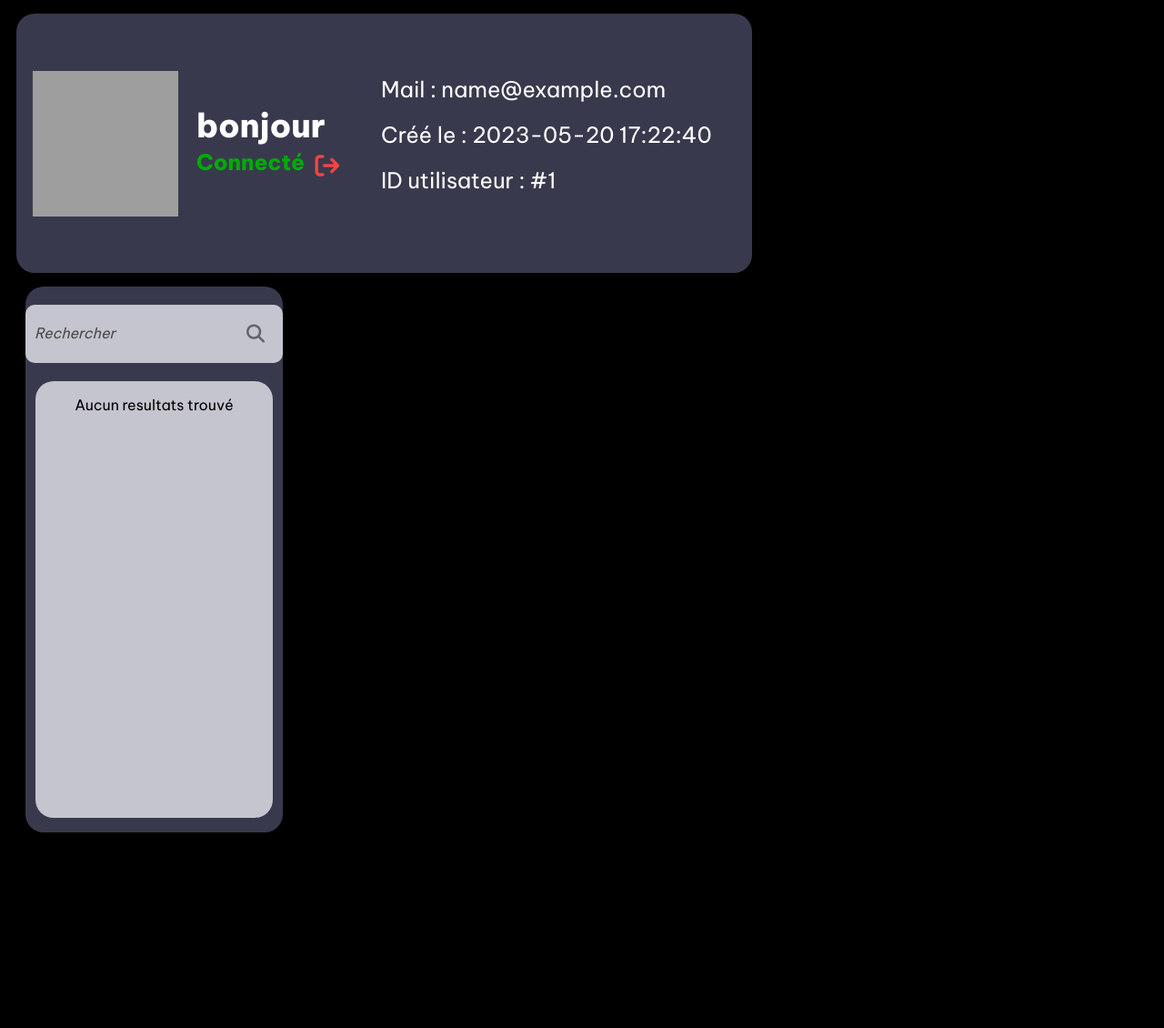
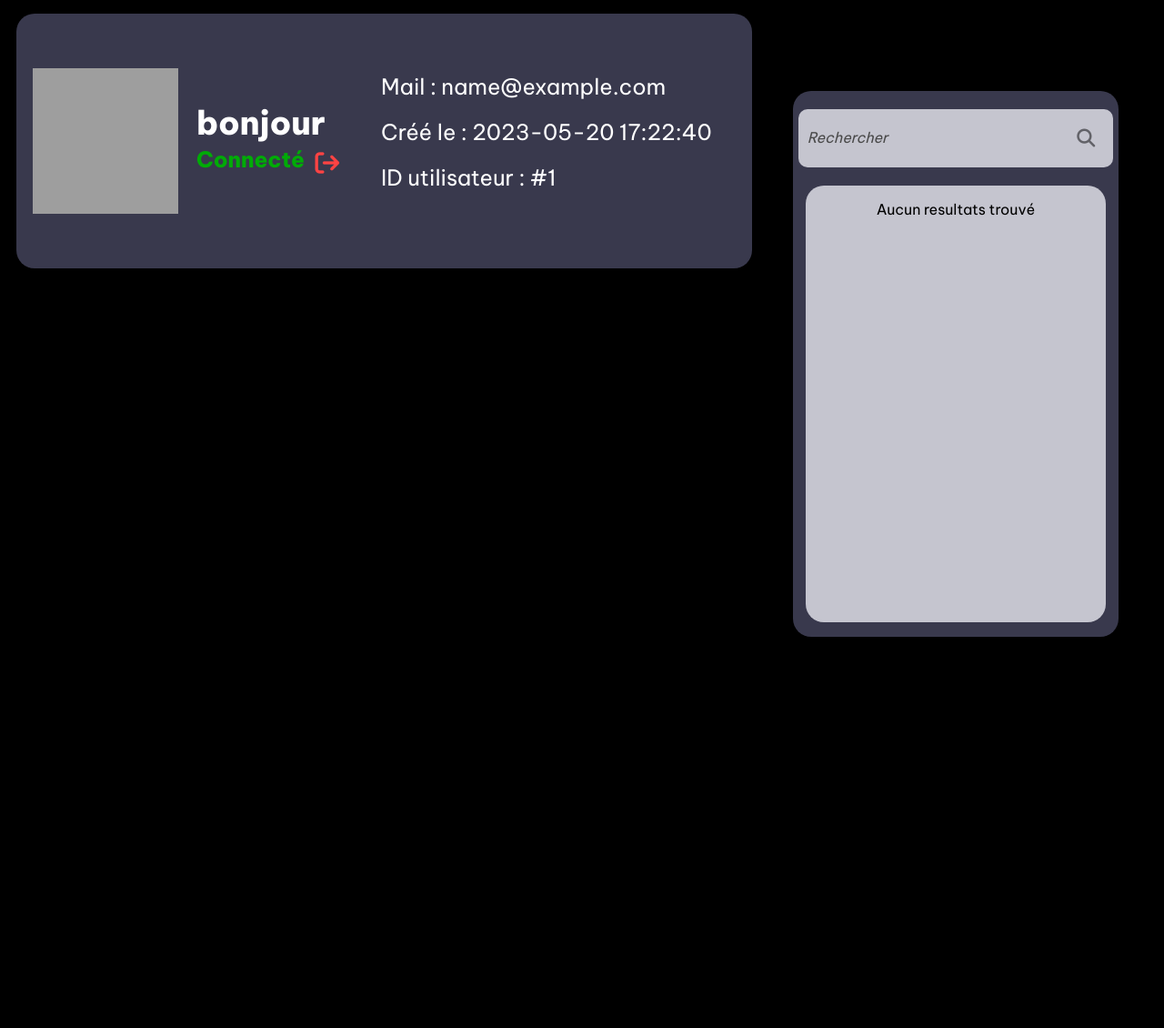
Before and after one commit to Sol1de/PromptV2, a PHP site: page /profile.php in a window 1280 px wide. Shown: the part 120-1250 px from the top of the page at 91% size. After the commit the page ends 820 px from the top, so only its background shows below. Run offline with PHP 8.4, Linux system fonts and the light colour scheme; the visitor is signed in with stand-in values (Sample User, id 1); data comes from the database, SQL or seed files in the repository; some libraries are stand-ins or nearby versions; grey boxes are pictures that could not be loaded.

Commit message:
Add files via upload

```diff
--- a/css/profile.css
+++ b/css/profile.css
@@ -127,7 +127,7 @@
     background-color: var(--post-background-color);
     margin-top: 10px;
     border-radius: 20px;
-    min-height: 270px;
+    min-height: 40%;
     width: 95%;
     max-height: 270px;
     margin-right: 10px;
@@ -140,8 +140,13 @@
     min-height: 100%;
     width: 35%;
     margin-left: 10px;
+    position: absolute;
+    top: 120px;
+    right: 0;
+    align-items: center;
     margin-right: 5px;
     background-color: black;
+    justify-content: center;
 }
 
 .search {
@@ -153,6 +158,8 @@
     align-items: center;
     position: sticky;
     top: 10px;
+    right: 0;
+    width: 80%;
 }
 
 .form-searchbar {
--- a/js/script.js
+++ b/js/script.js
@@ -46,19 +46,18 @@
   }
 };
 
+//popup de non connexion
 function no_connexion() {
 
   console.log("no connexion");
   var div1 = document.getElementById("no-connexion");
   var div2 = document.getElementById("no-connexion-container");
 
-  if (div1.style.display === "none") {
-      if (div2.style.display === "none") {
+  if ((div1.style.display == "none" || div1.style.display == "") && (div2.style.display == "none" || div2.style.display == "")) {
         div1.style.display = "flex";
         div2.style.display = "flex";
-  }
 }
 
 }
 
-window.onload = no_connexion()
+no_connexion()
--- a/profile.php
+++ b/profile.php
@@ -108,19 +108,23 @@
                             </div>
                             <div class="content">
                                 <p><?= $post['content'] ?></p>
+
+                                <div class="end-content">
+
+                                <p>Tag : <?= $post['tag'] ?></p>
+                                <form class="form" action="delete.php" method="POST">
+                                    <input type="hidden" name="supp" value="<?= $post['id'] ?>">
+                                    <button class="supp-post" type="submit">Supp</button>
+                                </form>
                             </div>
-                            <p>Tag : <?= $post['tag'] ?></p>
-
-                            <form class="form" action="delete.php" method="POST">
-                                <input type="hidden" name="supp" value="<?= $post['id'] ?>">
-                                <button type="submit">Supp</button>
-                            </form>
+                            </div>
 
                         </div>
 
                     </div>
                 <?php } ?>
         </div>
+    </div>
 
 
         <div class="left-side">
```
